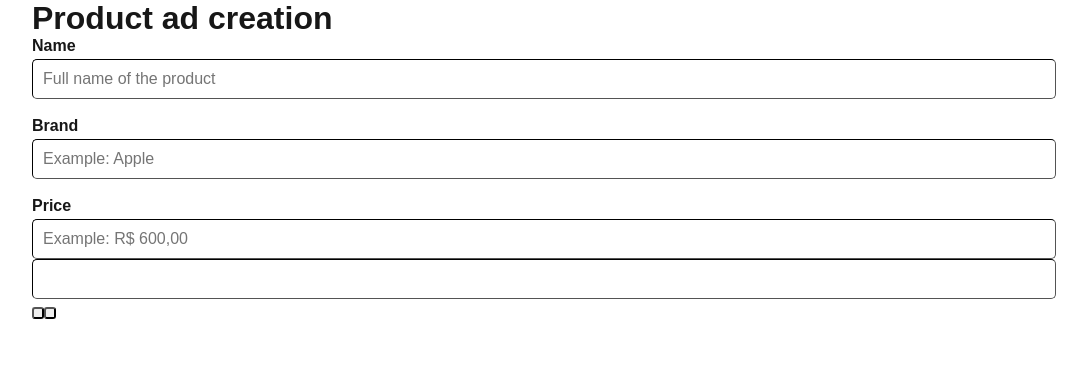
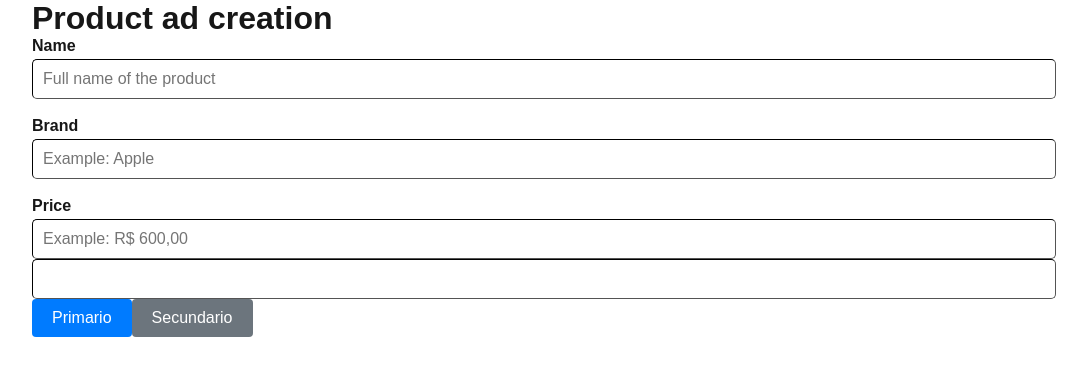
Before and after one commit to euller-regis/ofertify-frontend, a Next.js app: page / in a window 1280 px wide. Shown: the top 376 px of the page, without its empty margins (96-1183 px from the left). Built offline with nearby package versions, Linux system fonts and the light colour scheme.

Commit message:
Add styles to Button

```diff
--- a/src/app/page.js
+++ b/src/app/page.js
@@ -15,8 +15,8 @@ export default function Home() {
 
       <InputText />
 
-      <Button variant="primary"> </Button>
-      <Button variant="secondary"> </Button>
+      <Button text="Primario" variant="primary"> </Button>
+      <Button text="Secundario" variant="secondary"> </Button>
       <br/>
       <br/>
     </div>
--- a/src/components/Button/Button.js
+++ b/src/components/Button/Button.js
@@ -1,7 +1,12 @@
 import styles from './Button.module.css'
 
 export const Button = (props) => {
-    return <button className={styles.button}>
-        {props.text}
+    const colorStyle = props.variant === 'secondary' ? styles.secondary : styles.primary
+    return (
+        <button
+            className={`${styles.button} ${colorStyle}`}
+        >
+            {props.text}
         </button>
+    )
 }
--- a/src/components/Button/Button.module.css
+++ b/src/components/Button/Button.module.css
@@ -1,4 +1,16 @@
 .button {
-    padding: 4px;
-    border-radius: 25%;
+    font-family: Arial, sans-serif;
+    font-size: 1rem;
+    color: white;
+    padding: 10px 20px;
+    border-radius: 4px;
+    border: none;
 }
+
+.primary {
+    background-color: #007bff;
+}
+
+.secondary {
+    background-color: #6c757d;
+}
```
